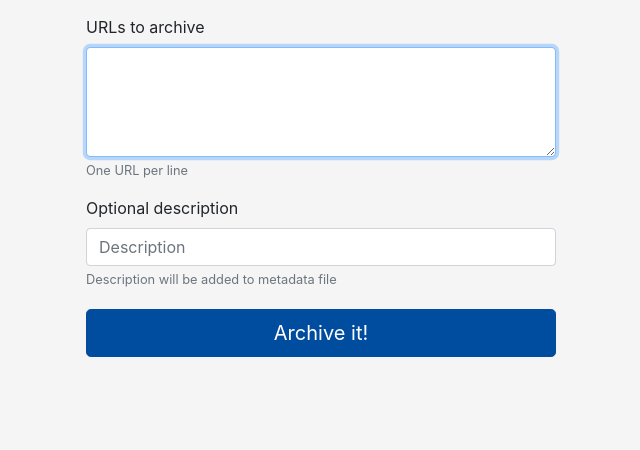
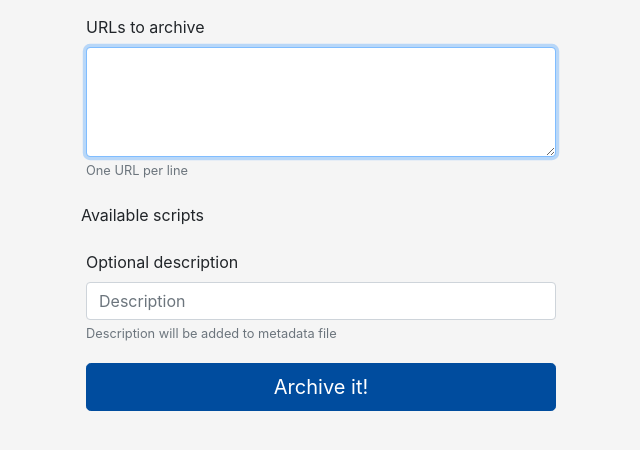
Before and after one commit to peterk/warcworker, a Flask app: template web/app/templates/index.html in a window 1280 px wide. Shown: the part 128-578 px from the top of the page, without its empty margins (319-959 px from the left). Run offline with Flask 2, Linux system fonts and the light colour scheme; the template is opened without the code that fills it, so the values that code supplies are empty; some libraries are stand-ins or nearby versions.

Commit message:
Using Squidwarcs Pupetteer branch with scripting support

```diff
--- /dev/null
+++ b/scripts/take_screenshot.js
@@ -0,0 +1,5 @@
+async function take_screenshot(page) {
+
+  await page.screenshot({ path: '/archive/screenshot-1.png' });
+
+}
--- /dev/null
+++ b/scripts/utils/utils.js
@@ -0,0 +1,5 @@
+module.exports.delay = function (time = 5000) {
+  return new Promise(resolve => {
+    setTimeout(resolve, time);
+  })
+}
--- a/web/app/main.py
+++ b/web/app/main.py
@@ -15,12 +15,40 @@ DEBUG = os.environ["FLASK_DEBUG"]
 credentials = pika.PlainCredentials(os.environ['RABBITMQ_DEFAULT_USER'], os.environ["RABBITMQ_DEFAULT_PASS"])
 
 
-def make_job(jobid, output_path, seeds=[], description=""):
+
+
+def make_job(jobid, output_path, seeds=[], description="", scripts=[]):
     """Create json for crawl job.
     """
+
     data = {}
     data["jobid"] = jobid
     data["description"] = description
+
+    # create concatenated script file for this job.
+    if scripts:
+        jobscript_file = f"/scripts/job/{jobid}.js"
+        with open(jobscript_file, 'w') as outfile:
+
+            # add utils
+            outfile.write("const utils = require(\"/scripts/utils/utils\");\n")
+
+            # write methods. Each script file should contain a function with the same name as the script file.
+            for script in scripts:
+                with open(f"/scripts/{script}") as infile:
+                    outfile.write(infile.read())
+
+            ## write method calls
+            outfile.write("\n\nmodule.exports = async function (page) {\n")
+            for script in scripts:
+                function_call = "\tawait " + script.replace(".js","") + "(page);"
+                outfile.write(function_call + "\n")
+                outfile.write("\tawait utils.delay(2000);\n")
+            outfile.write("}\n")
+
+        data["script"] = jobscript_file
+
+    data["use"] = "puppeteer"
     data["headless"] = True
     data["mode"] = "page-only"
     data["depth"] = 1
@@ -29,12 +57,12 @@ def make_job(jobid, output_path, seeds=[], description=""):
     data["warc"]["naming"] = "url"
     data["warc"]["output"] = output_path
     data["connect"] = {}
-    data["connect"]["launch"] = False
+    data["connect"]["launch"] = True
     data["connect"]["host"] = "localhost"
     data["connect"]["port"] = 9222
     data["crawlControl"] = {}
     data["crawlControl"]["globalWait"] = 60000
-    data["crawlControl"]["inflightIdle"] = 1000
+    data["crawlControl"]["inflightIdle"] = 2000
     data["crawlControl"]["numInflight"] = 2
     data["crawlControl"]["navWait"] = 8000
 
@@ -52,7 +80,14 @@ def setup_logging():
 def hello():
     url = request.args.get("url", "")
     description = request.args.get("description", "")
-    return render_template('index.html', url=url, description=description)
+
+    # load available scripts
+    scripts = []
+    for file in os.listdir("/scripts"):
+        if file.endswith(".js"):
+            scripts.append(str(file).replace(".js",""))
+
+    return render_template('index.html', url=url, description=description, scripts=scripts)
 
 
 @app.route("/process/", methods=['POST'])
@@ -71,12 +106,19 @@ def process():
     m.update(url.encode("utf-8") + now.isoformat().encode("utf-8"))
     jobid = m.hexdigest()
 
+    # list the scripts that should be run by the crawler. Scripts need to exist
+    # in the /scripts dir and will be bundled to a new file.
+    form_scripts = request.form.getlist("scripts")
+    scripts = []
+    if form_scripts:
+        scripts = [script + ".js" for script in form_scripts if os.path.exists("/scripts/" + script + ".js")]
+
     # Make output directory path based on <base path>/<harvest year>/<harvest month>/<harvest day>/<job id>...
     # Users can map /archive in docker to access warcs.
     output_path = f"/archive/{now.year}/{str(now.month).zfill(2)}/{str(now.day).zfill(2)}/{jobid}"
 
     # Add crawl request to queue
-    message = make_job(jobid, output_path, seeds, description)
+    message = make_job(jobid, output_path, seeds, description, scripts)
     connection = pika.BlockingConnection(pika.ConnectionParameters('mq', 5672, '/', credentials, heartbeat_interval=600, blocked_connection_timeout=300))
     channel = connection.channel()
     channel.queue_declare(queue='archivejob', durable=True)
--- a/web/app/templates/index.html
+++ b/web/app/templates/index.html
@@ -26,6 +26,23 @@
 	      <small class="form-text text-muted">One URL per line</small>
 	    </div>
 	    <div class="form-group">
+	      <div class="form-row">
+		<fieldset>
+		  <legend class="col-form-label">
+		    Available scripts
+		  </legend>
+		  {% if scripts %}
+		      {% for script in scripts %}
+			  <div class="form-check form-check-inline col-sm-4">
+			    <input type="checkbox" name="scripts" class="form-check-input" id="{{script}}" value="{{script}}" />
+			    <label class="form-check-label" for="{{script}}">{{script}}</label>
+			  </div>
+		      {% endfor %}
+		  {% endif %}
+		</fieldset>
+	      </div>
+	    </div>
+	    <div class="form-group">
 	      <label for="description">Optional description</label>
 	      <input class="form-control" type="text" placeholder="Description" value="{{description}}" name="description" id="description"/>
 	      <small class="form-text text-muted">Description will be added to metadata file</small>
--- a/worker/worker.py
+++ b/worker/worker.py
@@ -12,7 +12,6 @@ from email.mime.text import MIMEText
 from os.path import basename
 from email.mime.application import MIMEApplication
 from email.utils import COMMASPACE, formatdate
-#from mailjet_rest import Client
 import logging
 import traceback
 import pika
@@ -38,8 +37,9 @@ def handle_job(message):
             json.dump(jdata, outfile)
             logging.info(f"Wrote {output_path}/crawl_job.json")
 
+        command = f"node --harmony index.js -c {output_path}/crawl_job.json"
         # run squidwarc
-        subprocess.run(f"node --harmony index.js -c {output_path}/crawl_job.json", cwd="/usr/src/app/Squidwarc", shell=True, stdout=subprocess.PIPE, stderr=subprocess.PIPE)
+        subprocess.run(command, cwd="/usr/src/app/Squidwarc", shell=True, stdout=subprocess.PIPE, stderr=subprocess.PIPE)
 
         logging.info(f"Job {jobid} done!")
 
```
Also changed, not shown: docker-compose.yml (+20 -0 lines), scripts/scroll_everything.js (added, +30 -0 lines), scripts/srcset.js (added, +18 -0 lines), 2 other files. Lines whose indentation alone changed are shown as unchanged.
